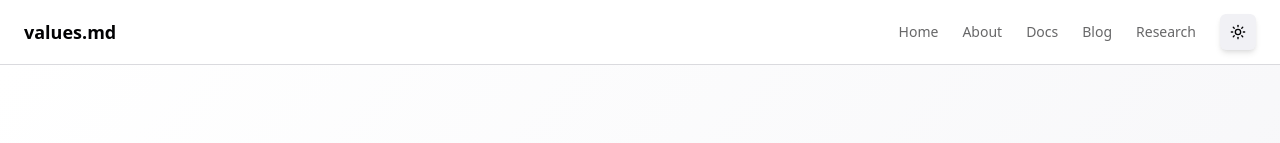
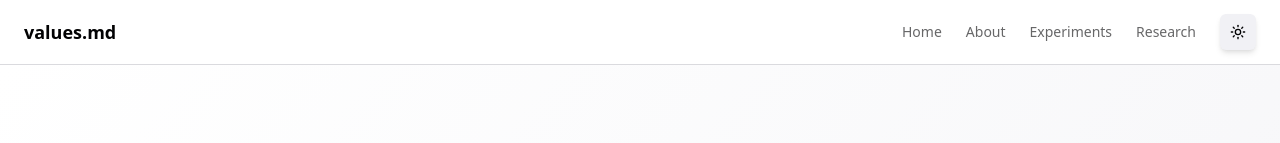
Before and after one commit to uprootiny/values.md, a Next.js app: page / in a window 1280 px wide. Shown: the top 143 px of the page. Built offline with nearby package versions, Linux system fonts and the light colour scheme.

Commit message:
Update navigation to include Experiments page
Replace Docs/Blog links with Experiments for research focus

```diff
--- a/src/components/header.tsx
+++ b/src/components/header.tsx
@@ -19,8 +19,7 @@ import { ProgressBar } from '@/components/progress-bar';
 const navigation = [
   { name: 'Home', href: '/' },
   { name: 'About', href: '/about' },
-  { name: 'Docs', href: '/docs' },
-  { name: 'Blog', href: '/blog' },
+  { name: 'Experiments', href: '/experiments' },
   { name: 'Research', href: '/research' },
 ];
 
```
